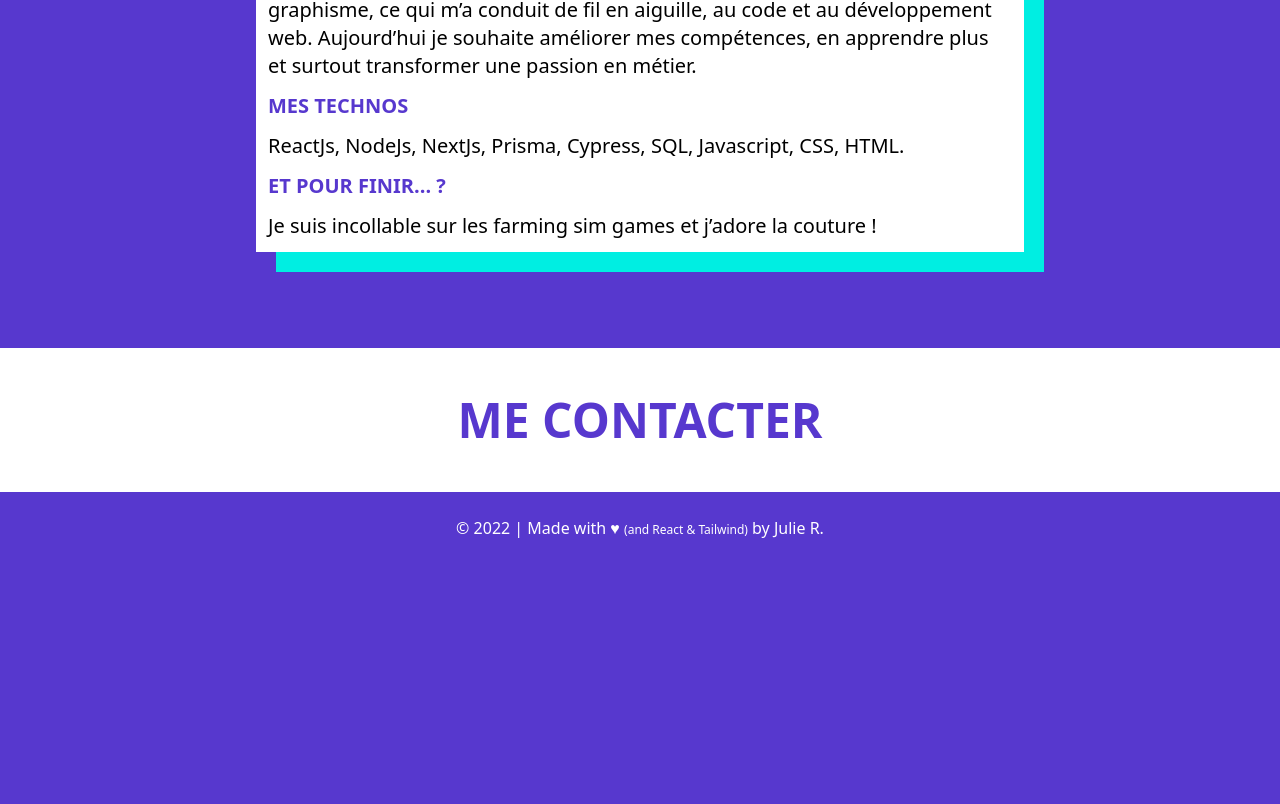
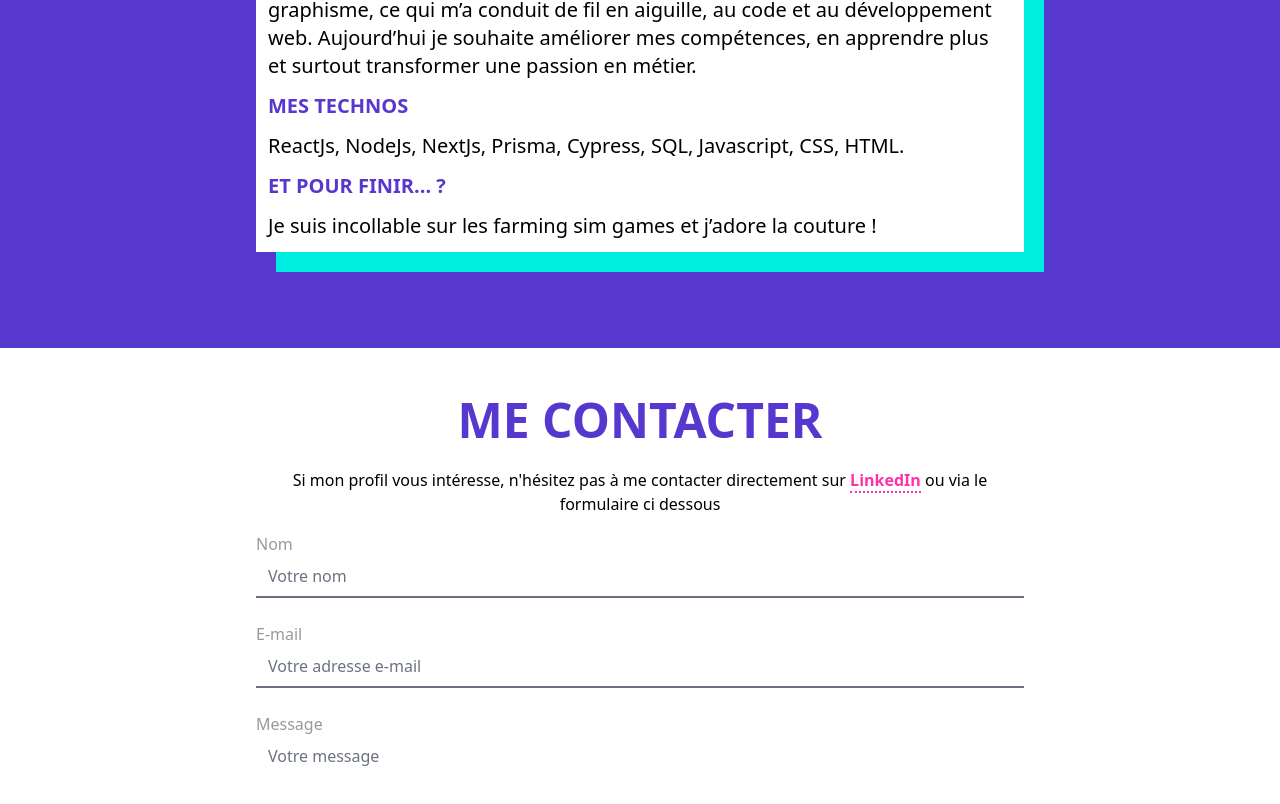
Before and after one commit to JVRasa/portfolio, a React (Create React App) app: page / in a window 1280 px wide. Shown: the part 1968-2772 px from the top of the page. Before the commit the page ends 2532 px from the top, so only its background shows below. Built offline with nearby package versions, Linux system fonts and the light colour scheme.

Commit message:
finished contact form and css

```diff
--- a/package.json
+++ b/package.json
@@ -41,6 +41,7 @@
     ]
   },
   "devDependencies": {
+    "@tailwindcss/forms": "^0.5.2",
     "autoprefixer": "^10.4.7",
     "eslint": "^8.16.0",
     "eslint-config-airbnb": "^19.0.4",
--- a/src/components/ModalPro1.js
+++ b/src/components/ModalPro1.js
@@ -14,7 +14,7 @@ function ModalPro1() {
       <div className="flex w-[90%] mx-auto mt-0">
         <button
           type="button"
-          className="text-8xl md:text-[10rem] font-black text-purple-r"
+          className="text-8xl md:text-[10rem] font-black text-purple-r hover:-rotate-90 ease-in-out duration-500"
           onClick={() => setIs1stModalOpen(!is1stModalOpen)}
         >
           ×
@@ -49,10 +49,7 @@ function ModalPro1() {
         </p>
       </article>
 
-      <div className="bg-tron-t md:mx-auto mx-20 my-10 text-3xl p-4 md:w-[25%]">
-        <p className="text-center text-acid-w">VISITER</p>
-      </div>
-      <p className="text-white-w text-xl font-light text-center pb-6">
+      <p className="text-white-w pt-8 text-xl font-light text-center pb-6">
         <span className="font-bold">Réalisé en</span> : Mai - Juillet 2022
       </p>
     </section>
--- a/src/components/ModalPro2.js
+++ b/src/components/ModalPro2.js
@@ -14,7 +14,7 @@ function ModalPro1() {
       <div className="flex w-[90%] mx-auto mt-0">
         <button
           type="button"
-          className="text-8xl md:text-[10rem] font-black text-purple-r"
+          className="text-8xl md:text-[10rem] font-black text-purple-r hover:-rotate-90 ease-in-out duration-500"
           onClick={() => setIs2ndModalOpen(!is2ndModalOpen)}
         >
           ×
@@ -49,8 +49,17 @@ function ModalPro1() {
         </p>
       </article>
 
-      <div className="bg-tron-t md:mx-auto mx-20 my-10 text-3xl p-4 md:w-[15%]">
-        <p className="text-center text-acid-w">VISITER</p>
+      <div className="my-10  mt-12 text-3xl">
+        <p className="text-center ">
+          <a
+            href="https://je-tree.netlify.app/"
+            target="_blank"
+            rel="noreferrer"
+            className="bg-tron-t text-acid-w font-bold px-8 py-4 hover:text-4xl cursor-pointer no-underline ease-in-out duration-300"
+          >
+            VISITER
+          </a>
+        </p>
       </div>
       <p className="text-white-w text-xl font-light text-center pb-6">
         <span className="font-bold">Réalisé en</span> : Mai 2022
--- a/src/components/ModalPro3.js
+++ b/src/components/ModalPro3.js
@@ -14,7 +14,7 @@ function ModalPro1() {
       <div className="flex w-[90%] mx-auto mt-0">
         <button
           type="button"
-          className="text-8xl md:text-[10rem] font-black text-purple-r"
+          className="text-8xl md:text-[10rem] font-black text-purple-r hover:-rotate-90 ease-in-out duration-500"
           onClick={() => setIs3rdModalOpen(!is3rdModalOpen)}
         >
           ×
@@ -50,8 +50,17 @@ function ModalPro1() {
         </p>
       </article>
 
-      <div className="bg-tron-t md:mx-auto mx-20 my-10 text-3xl p-4 md:w-[15%]">
-        <p className="text-center text-acid-w">VISITER</p>
+      <div className="my-10  mt-12 text-3xl">
+        <p className="text-center ">
+          <a
+            href="https://films-claques.vercel.app/"
+            target="_blank"
+            rel="noreferrer"
+            className="bg-tron-t text-acid-w font-bold px-8 py-4 hover:text-4xl cursor-pointer no-underline ease-in-out duration-300"
+          >
+            VISITER
+          </a>
+        </p>
       </div>
       <p className="text-white-w text-xl font-light text-center pb-6">
         <span className="font-bold">Réalisé en</span> : Avril - Mai 2022
--- a/src/components/ModalPro4.js
+++ b/src/components/ModalPro4.js
@@ -14,7 +14,7 @@ function ModalPro1() {
       <div className="flex w-[90%] mx-auto mt-0">
         <button
           type="button"
-          className="text-8xl md:text-[10rem] font-black text-purple-r"
+          className="text-8xl md:text-[10rem] font-black text-purple-r hover:-rotate-90 ease-in-out duration-500"
           onClick={() => setIs4thModalOpen(!is4thModalOpen)}
         >
           ×
--- a/src/routes/Home.js
+++ b/src/routes/Home.js
@@ -1,4 +1,4 @@
-import React, { useContext } from 'react';
+import React, { useContext, useState } from 'react';
 import ModalPro1 from '../components/ModalPro1';
 import ModalPro2 from '../components/ModalPro2';
 import ModalPro3 from '../components/ModalPro3';
@@ -19,6 +19,15 @@ function Home() {
     is4thModalOpen,
     setIs4thModalOpen,
   } = useContext(ModalContext);
+
+  const [message, setMessage] = useState('');
+  const [name, setName] = useState('');
+  const [email, setEmail] = useState('');
+
+  const handleSubmitForm = (e) => {
+    e.preventDefault();
+  };
+
   return (
     <>
       <section id="home" className="h-screen md:flex">
@@ -216,6 +225,71 @@ function Home() {
           <span className="md:hidden">CONTACT</span>
           <span className="hidden md:inline">ME CONTACTER</span>
         </h1>
+        <article className="w-[80%] m-auto mt-6 md:w-[60%]">
+          <p className="md:text-center">
+            Si mon profil vous intéresse, n'hésitez pas à me contacter
+            directement sur{' '}
+            <a
+              href="https://www.linkedin.com/in/julie-rasa/"
+              target="_blank"
+              rel="noreferrer"
+              className="text-purple-r font-bold hover:text-xl cursor-pointer no-underline border-b-2 border-dotted ease-in-out duration-300"
+            >
+              LinkedIn
+            </a>{' '}
+            ou via le formulaire ci dessous
+          </p>
+          <form
+            autoComplete="off"
+            className="mt-4 flex flex-col gap-6"
+            onSubmit={handleSubmitForm}
+          >
+            <label htmlFor="name">
+              <span className="text-[#999999]">Nom</span>
+              <input
+                id="name"
+                name="name"
+                type="text"
+                placeholder="Votre nom"
+                value={name}
+                onChange={(e) => setName(e.target.value)}
+                className="block w-full border-0 border-b-2 border-gray-300 focus:outline-none focus:ring-0"
+                required
+              />
+            </label>
+            <label htmlFor="name">
+              <span className="text-[#999999]">E-mail</span>
+              <input
+                id="name"
+                name="name"
+                type="email"
+                placeholder="Votre adresse e-mail"
+                value={email}
+                onChange={(e) => setEmail(e.target.value)}
+                className="block w-full border-0 border-b-2 border-gray-300 focus:outline-none focus:ring-0"
+                required
+              />
+            </label>
+            <label htmlFor="message">
+              <span className="text-[#999999]">Message</span>
+              <textarea
+                id="message"
+                name="message"
+                placeholder="Votre message"
+                value={message}
+                onChange={(e) => setMessage(e.target.value)}
+                className="block w-full h-28 border-0 border-b-2 border-gray-300 focus:outline-none focus:ring-0"
+                required
+              />
+            </label>
+            <button
+              type="submit"
+              className="mx-auto mt-6 inline-block text-white-w bg-acid-w hover:bg-acid-w-light focus:ring-4 focus:outline-none focus:ring-acid-w-light font-medium rounded-lg px-8 py-2.5 text-center ease-in-out duration-300"
+            >
+              Submit
+            </button>
+          </form>
+        </article>
       </section>
 
       <ModalPro1 />
--- a/tailwind.config.js
+++ b/tailwind.config.js
@@ -1,3 +1,5 @@
+/* eslint-disable import/no-extraneous-dependencies */
+/* eslint-disable global-require */
 module.exports = {
   content: ['./src/**/*.{js,jsx,ts,tsx}'],
   theme: {
@@ -5,6 +7,7 @@ module.exports = {
       'purple-r': '#FF30AA',
       'tron-t': '#00EEE2',
       'acid-w': '#5738CE',
+      'acid-w-light': '#8973dc',
       'pacman-y': '#EDFF00',
       'white-w': '#FFFFFF',
     },
@@ -14,5 +17,5 @@ module.exports = {
       },
     },
   },
-  plugins: [],
+  plugins: [require('@tailwindcss/forms')],
 };
```
Also changed, not shown: 1 other file (tests, documents, lock files or other folders).
